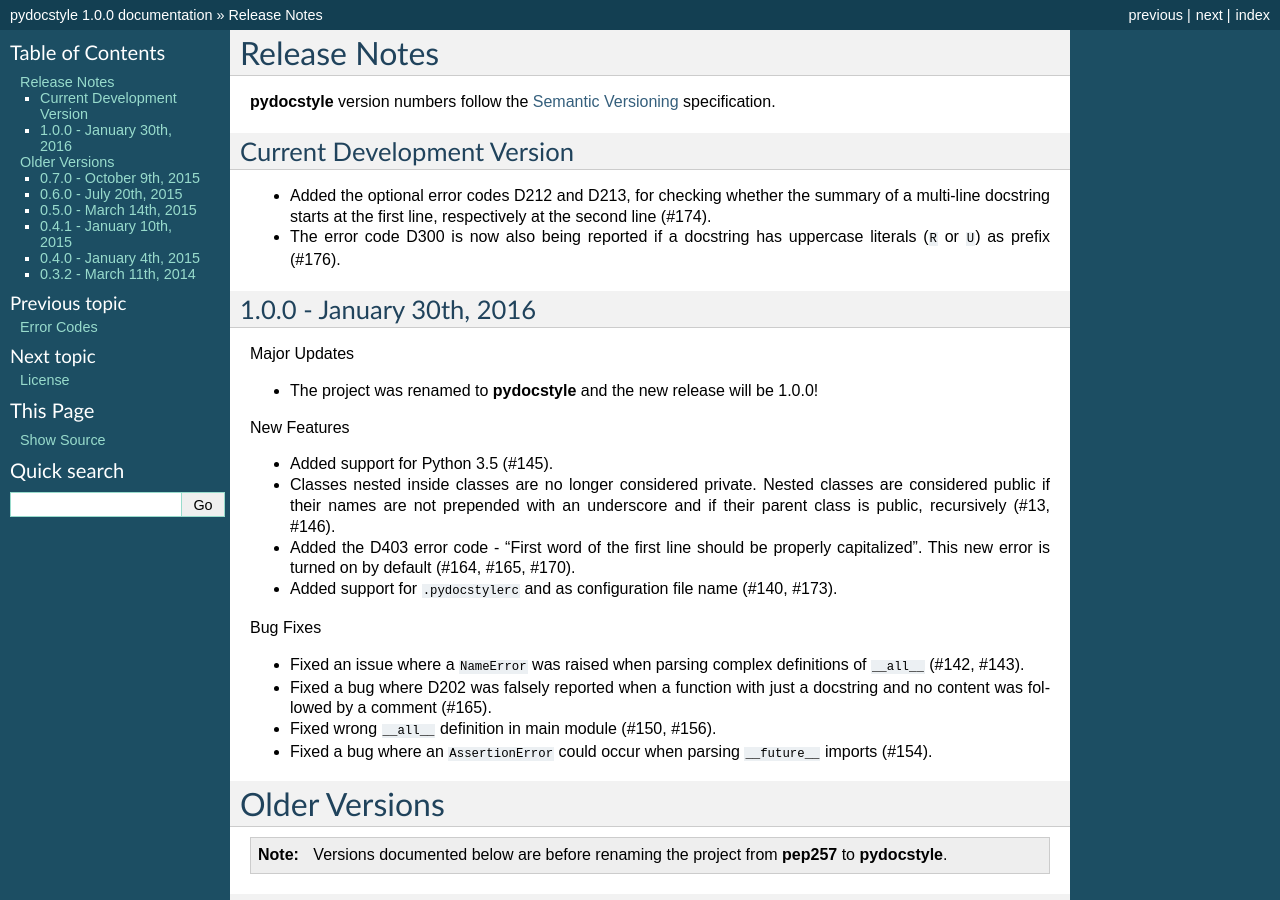
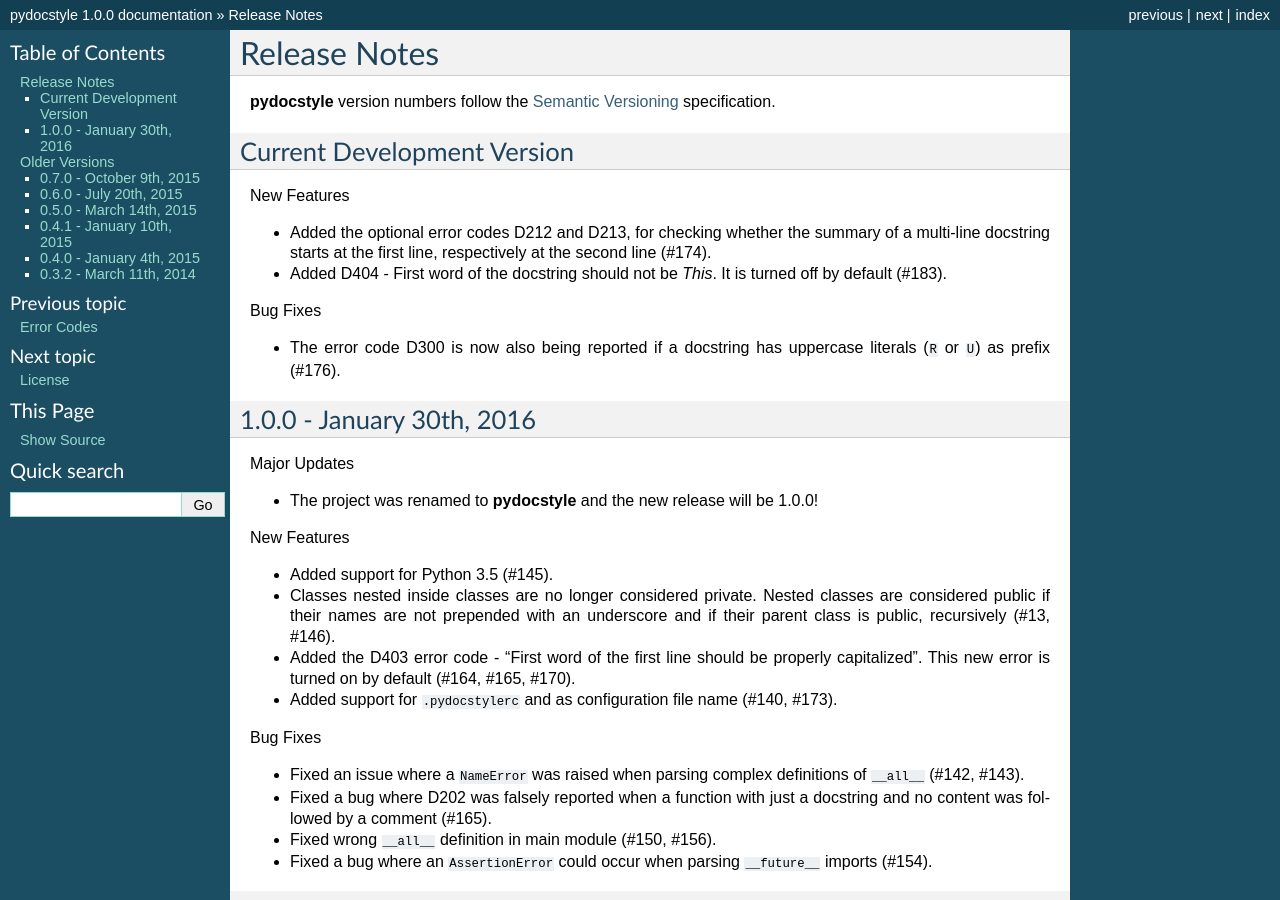
Before and after one commit to PyCQA/pydocstyle, a Sphinx documentation site: the page built from docs/release_notes.rst, in a window 1280 px wide and 900 px high. Built offline with Sphinx 7.4.7, drawn with Linux system fonts in a browser that asks for light colours.

Commit message:
Updated documentation, included D404 in our self-test.

```diff
--- a/docs/error_codes.rst
+++ b/docs/error_codes.rst
@@ -15,4 +15,4 @@
 <http://www.python.org/dev/peps/pep-0257/>`_ official convention.
 
 All of the above error codes are checked for by default except for D203,
-D212 and D213.
+D212, D213 and D404.
--- a/docs/release_notes.rst
+++ b/docs/release_notes.rst
@@ -7,9 +7,16 @@
 Current Development Version
 ---------------------------
 
+New Features
+
 * Added the optional error codes D212 and D213, for checking whether
   the summary of a multi-line docstring starts at the first line,
   respectively at the second line (#174).
+
+* Added D404 - First word of the docstring should not be `This`. It is turned
+  off by default (#183).
+
+Bug Fixes
 
 * The error code D300 is now also being reported if a docstring has
   uppercase literals (``R`` or ``U``) as prefix (#176).
```
Also changed, not shown: 1 other file.
